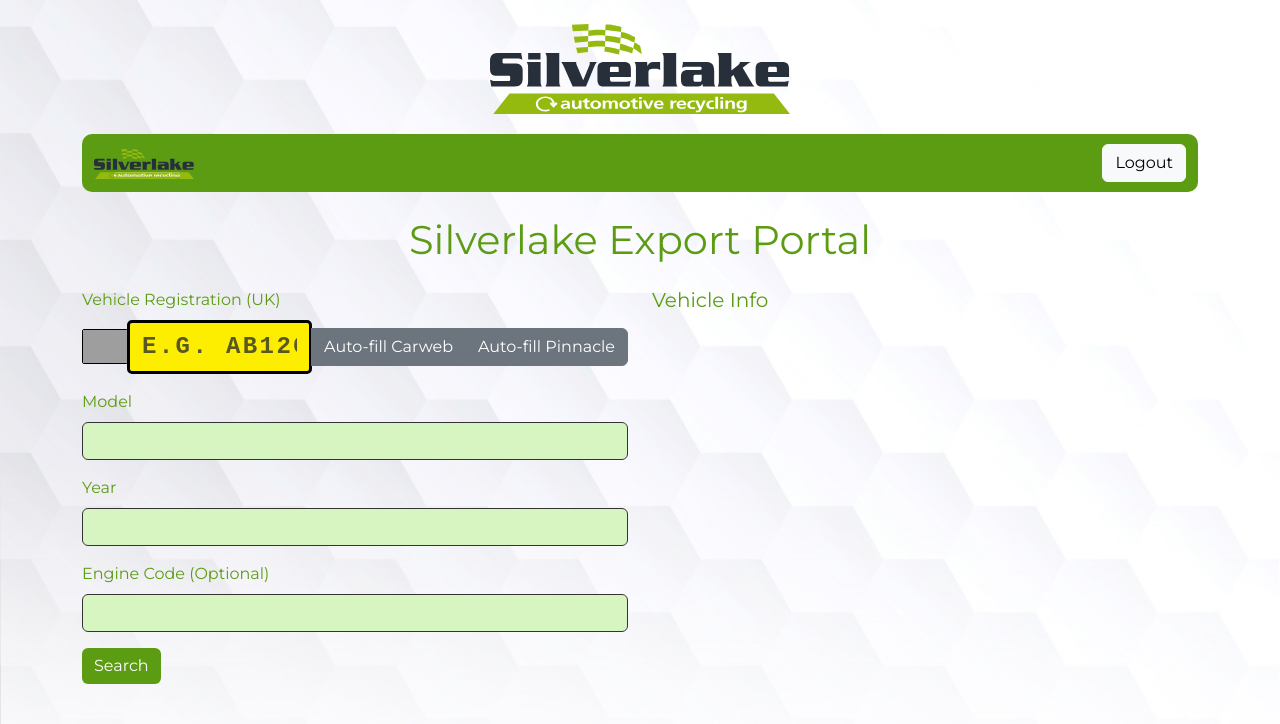
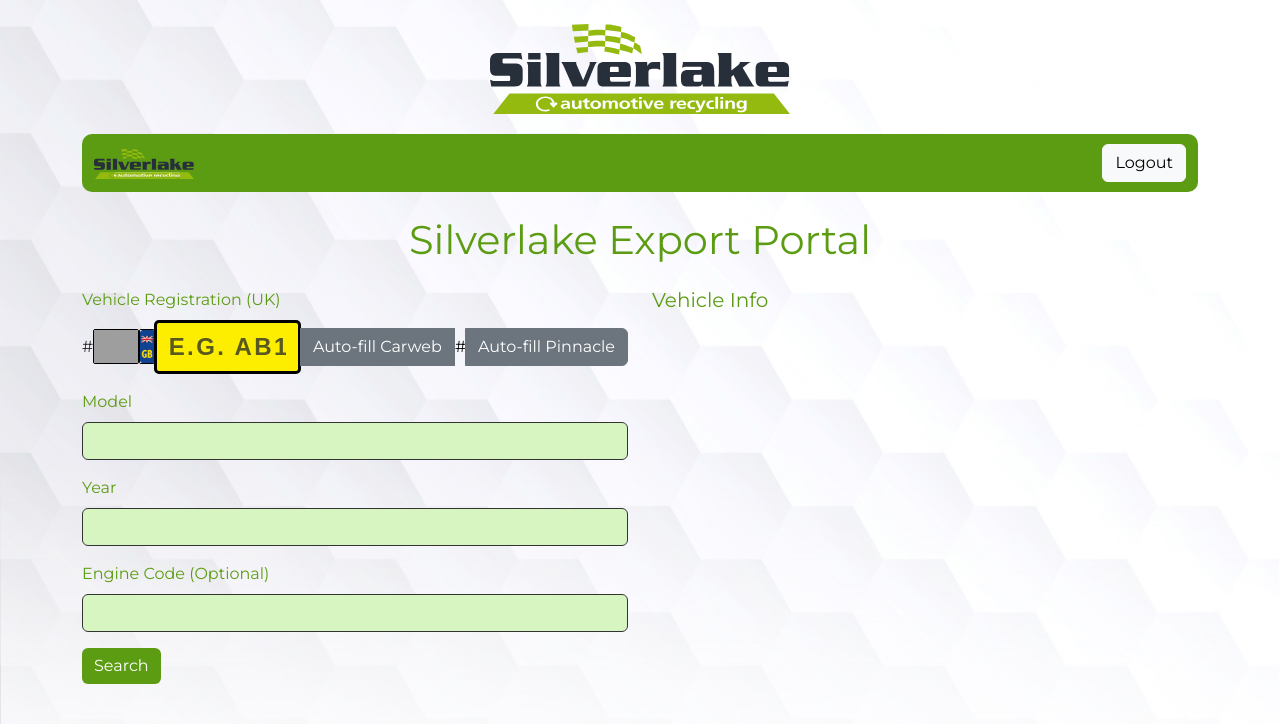
Before and after one commit to Silverlake-nacho/Silverlake-export, a Python web app: template templates/index.html in a window 1280 px wide. Shown: the top 724 px of the page. Run offline with Jinja, Linux system fonts and the light colour scheme; the template is opened without the code that fills it, so the values that code supplies are empty; some libraries are stand-ins or nearby versions; grey boxes are pictures that could not be loaded.

Commit message:
Update index.html

```diff
--- a/templates/index.html
+++ b/templates/index.html
@@ -46,7 +46,7 @@
         border: 1px solid #5c9c13;
       }
       #registration {
-        font-family: 'Courier New', monospace;
+        font-family: 'Oswald', sans-serif;
         font-weight: bold;
         font-size: 1.5rem;
         background-color: #fdee00; /* classic number plate yellow */
@@ -117,11 +117,12 @@
         <label for="registration" class="form-label">Vehicle Registration (UK)</label>
       <div class="input-group align-items-center">
         <span class="input-group-text p-0 border-0 bg-transparent">
-          <img src="https://upload.wikimedia.org/wikipedia/en/a/ae/Flag_of_the_United_Kingdom.svg" alt="UK Flag" style="height: 35px; border: 1px solid black; border-radius: 2px;">
+          #<img src="https://upload.wikimedia.org/wikipedia/en/a/ae/Flag_of_the_United_Kingdom.svg" alt="UK Flag" style="height: 35px; border: 1px solid black; border-radius: 2px;">
+	  <img src="{{ url_for('static', filename='UK reg badge.png') }}" alt="UK Flag" style="height: 35px; border: 1px solid black; border-radius: 2px;">
         </span>
         <input type="text" class="form-control" id="registration" name="registration" placeholder="e.g. AB12CDE" pattern="[A-Z0-9]{2,7}" title="2-7 letters/numbers, no spaces" required>
         <button class="btn btn-secondary" type="button" onclick="fetchVehicleData('carweb')">Auto-fill Carweb</button>
-        <button class="btn btn-secondary" type="button" onclick="fetchVehicleData('pinnacle')">Auto-fill Pinnacle</button>
+       # <button class="btn btn-secondary" type="button" onclick="fetchVehicleData('pinnacle')">Auto-fill Pinnacle</button>
       </div>
 
       </div>
```
